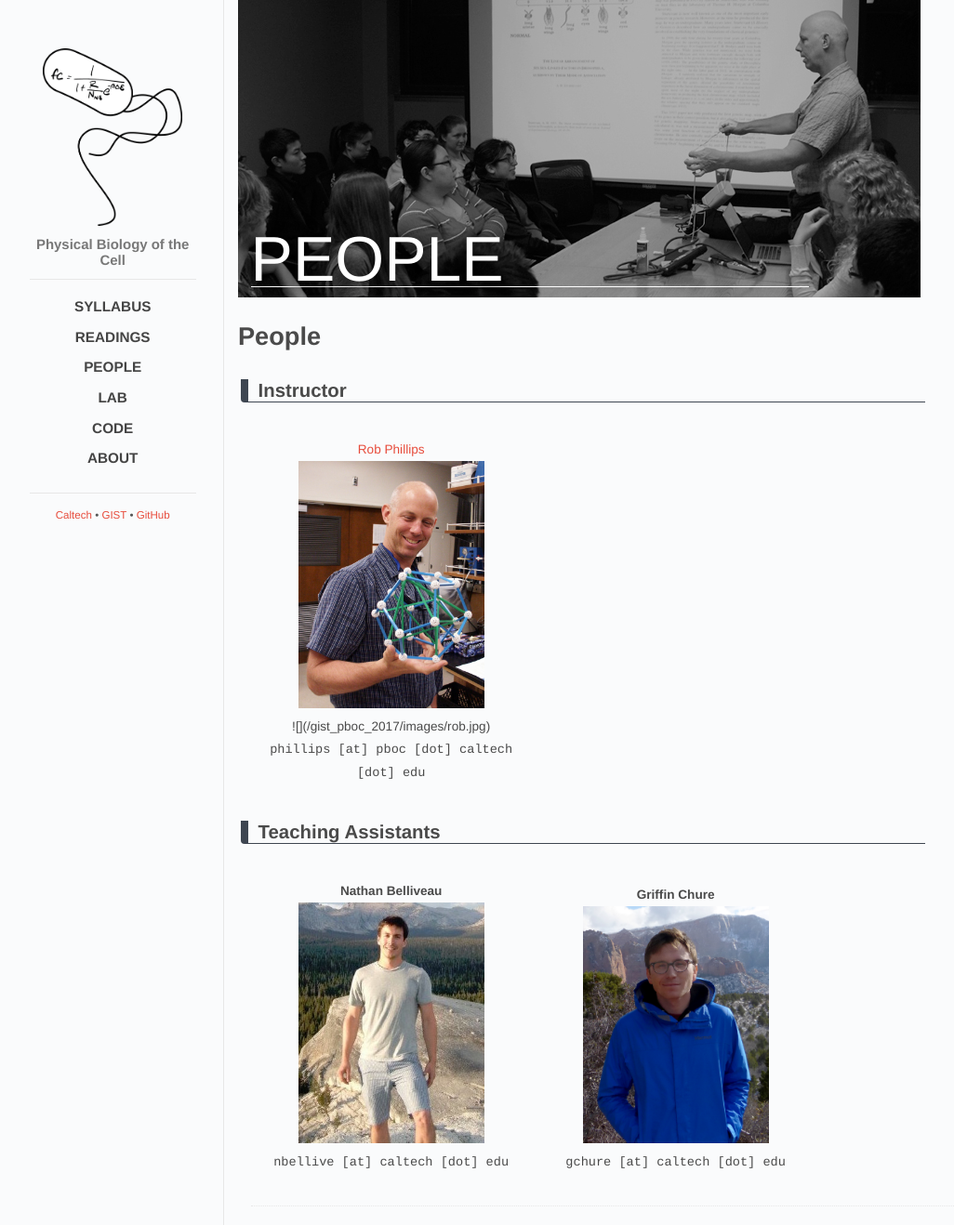
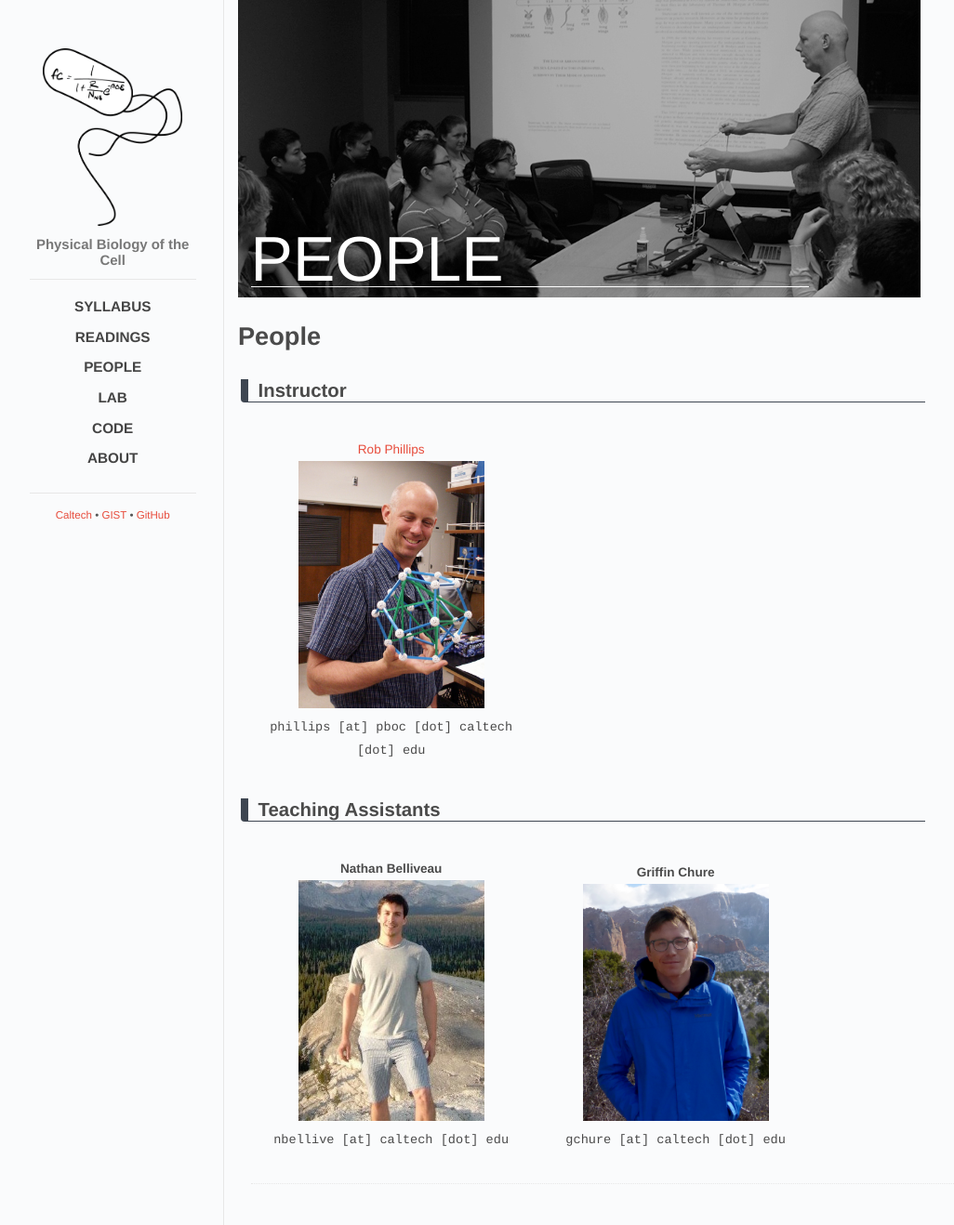
Before and after one commit to RPGroup-PBoC/gist_pboc_2017, a Jekyll site: the page built from _posts/2016-12-19-people.md, in a window 1280 px wide. Shown: the whole page at 93% size, without its empty margins (118-1144 px from the left). Built offline with Jekyll 4.4.1, drawn with Linux system fonts in a browser that asks for light colours.

Commit message:
Update 2016-12-19-people.md

```diff
--- a/_posts/2016-12-19-people.md
+++ b/_posts/2016-12-19-people.md
@@ -11,9 +11,6 @@ categories: posts
 <div id="im" >
 <a href="http://www.rpgroup.caltech.edu/"> Rob Phillips </a><br />
 <img src="../../../../images/rob.jpg" width=200px><br/>
-
-![]({{ site.baseurl }}/images/rob.jpg)
-
 <span style="font-family: courier"> phillips [at] pboc [dot] caltech [dot] edu</span>
 </div>
 
@@ -21,12 +18,12 @@ categories: posts
 
 <div id="im">
 <b> Nathan Belliveau</b><br />
-<img src="{{ site.baseurl  }}/images/nathan.jpg" width=200px><br/>
+<img src="../../../../images/nathan.jpg" width=200px><br/>
 <span style="font-family: courier">nbellive [at] caltech [dot] edu</span>
 </div>
 
 <div id="im">
 <b> Griffin Chure</b><br />
-<img src="{{ site.baseurl  }}/images/gchure.jpg" width=200px><br/>
+<img src="../../../../images/gchure.jpg" width=200px><br/>
 <span style="font-family: courier">gchure [at] caltech [dot] edu</span>
 </div>
```
